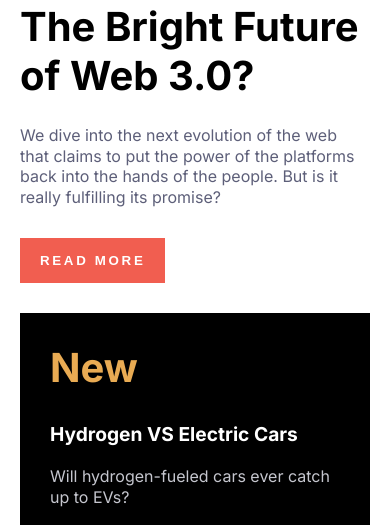
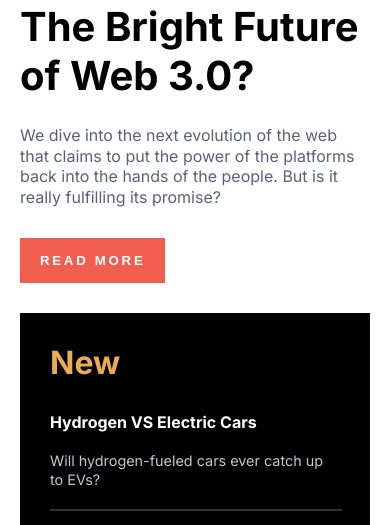
Before and after one commit to dineshsutihar/News-homepage, a plain HTML site: page index.html in a window 390 px wide. Shown: the part 256-781 px from the top of the page. Drawn offline with Linux system fonts and the light colour scheme.

Commit message:
fixed responsive ness

```diff
--- a/styles.css
+++ b/styles.css
@@ -348,4 +348,20 @@ footer{
   body{
     max-width: 95vw;
   }
+  aside{
+
+
+
+    h2{
+      font-size: 2rem;
+    }
+    div h3{
+      font-size: 1rem;
+    }
+    div p{
+      font-size: 0.9rem;
+    }
+
+  }
+
 }
```
